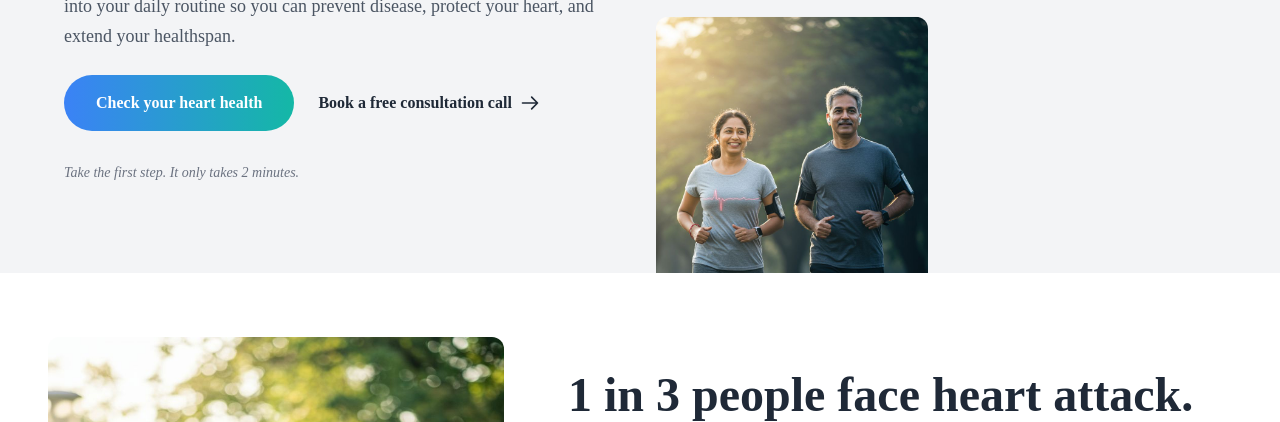
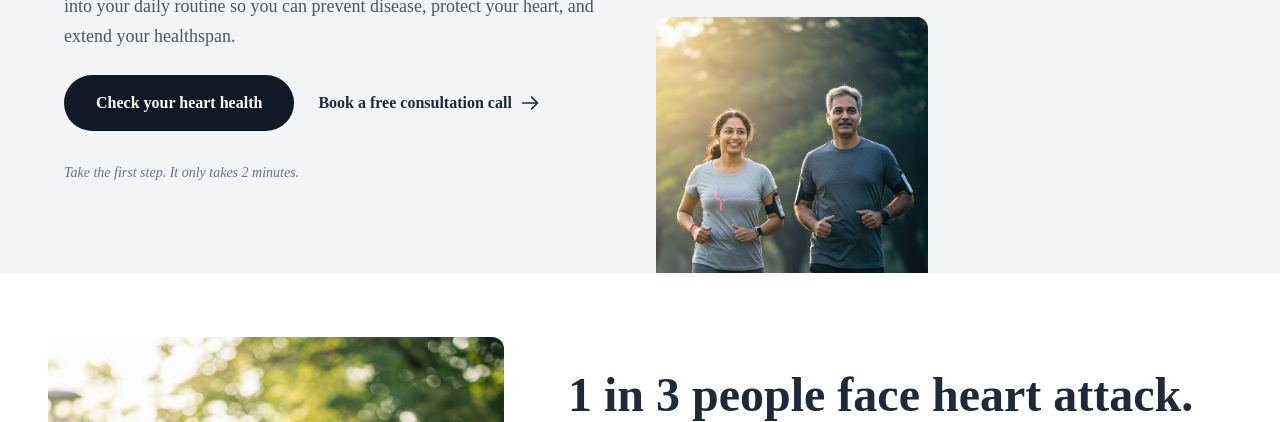
Before and after one commit to aangir14/pivot_website, a plain HTML site: page heartspan.html in a window 1280 px wide. Shown: the part 367-789 px from the top of the page. Drawn offline with nearby package versions, Linux system fonts and the light colour scheme; a web font is replaced by a local one.

Commit message:
Change hero button background color from gradient to black in heartspan.html

```diff
--- a/heartspan.html
+++ b/heartspan.html
@@ -732,7 +732,7 @@
                     </p>
                     <div class="flex flex-col sm:flex-row items-center gap-6 mb-8">
                         <a href="/heart-health-assessment.html"
-                            class="bg-gradient-to-r from-blue-500 to-teal-500 text-white px-8 py-4 hover:from-blue-600 hover:to-teal-600 hover:shadow-xl transition-all duration-300 rounded-full font-semibold inline-block text-center">
+                            class="bg-gray-900 text-white px-8 py-4 hover:bg-black hover:shadow-xl transition-all duration-300 rounded-full font-semibold inline-block text-center">
                             Check your heart health
                         </a>
                         <a href="/contact.html"
```
